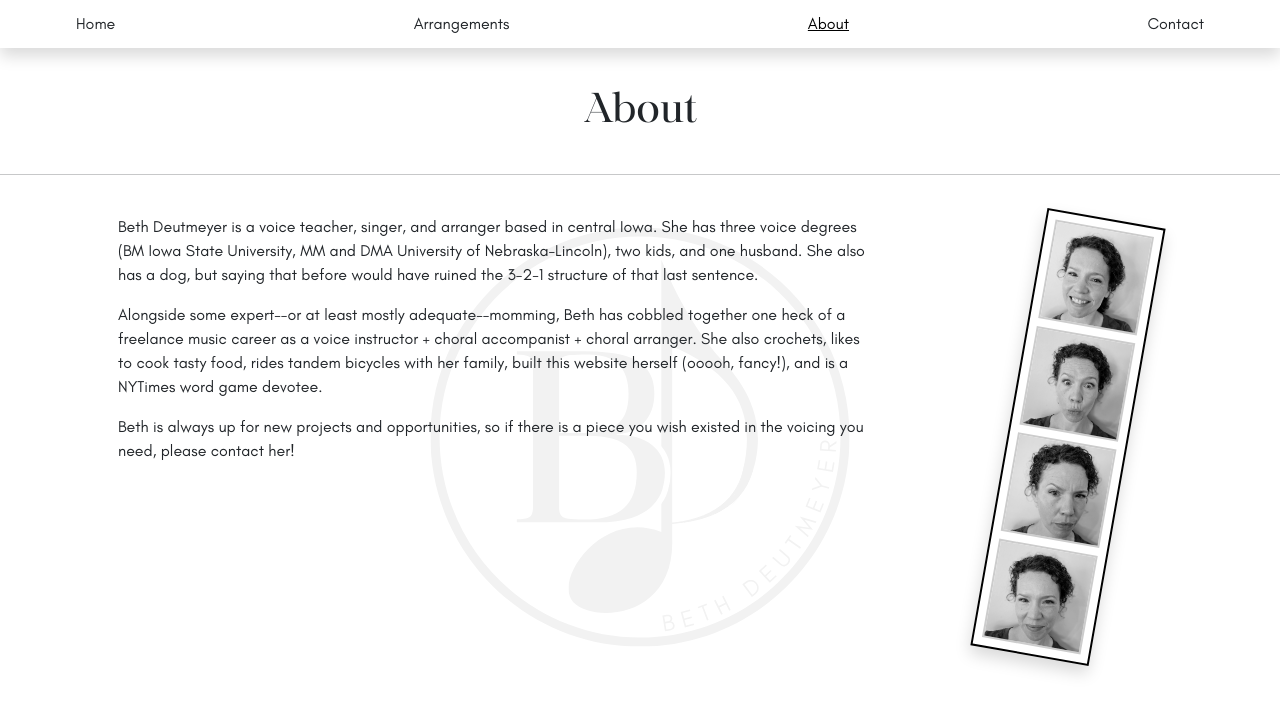
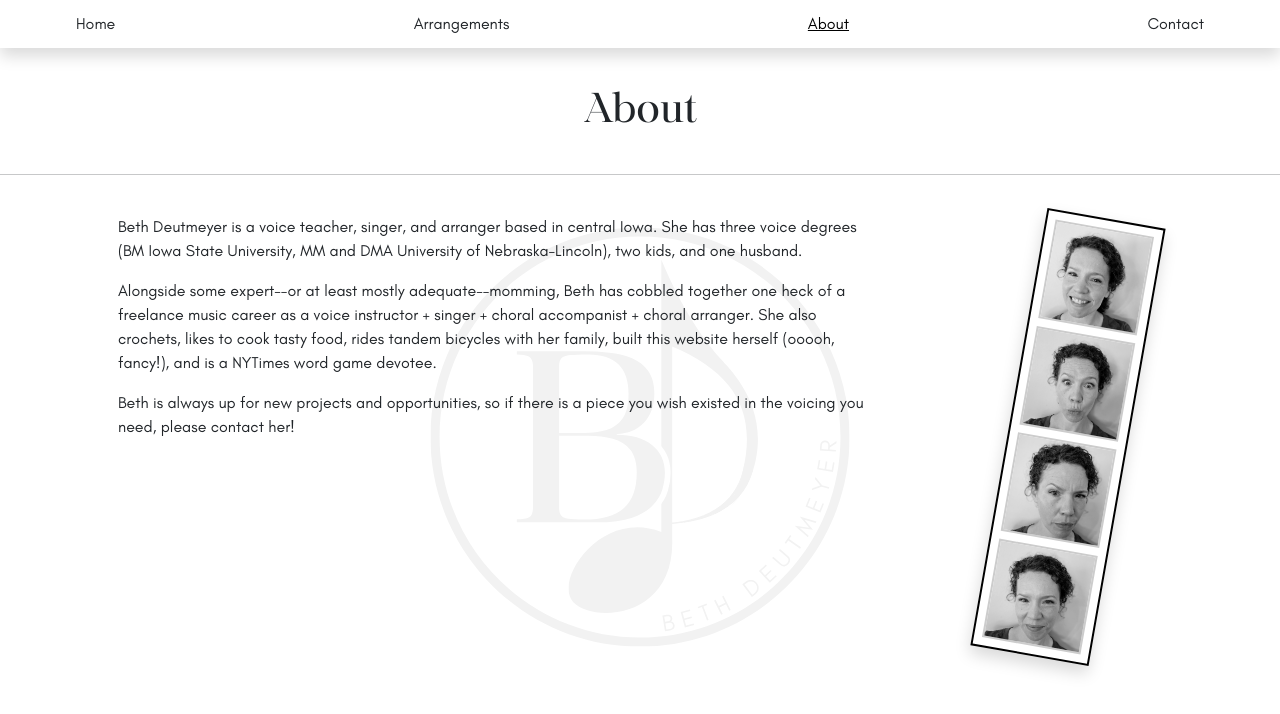
Before and after one commit to bdeutmeyer/arranging-site, a React (Vite) app: page /about in a window 1280 px wide. Shown: the top 714 px of the page. Built offline with nearby package versions, Linux system fonts and the light colour scheme.

Commit message:
made bio better

```diff
--- a/src/pages/About.jsx
+++ b/src/pages/About.jsx
@@ -19,8 +19,10 @@ export default function About() {
 
                     {/* Text Column */}
                     <Col md="9" className='px-5'>
-                        <p>Beth Deutmeyer is a voice teacher, singer, and arranger based in central Iowa. She has three voice degrees (BM Iowa State University, MM and DMA University of Nebraska-Lincoln), two kids, and one husband. She also has a dog, but saying that before would have ruined the 3-2-1 structure of that last sentence.</p>
-                        <p>Alongside some expert--or at least mostly adequate--momming, Beth has cobbled together one heck of a freelance music career as a voice instructor + choral accompanist + choral arranger. She also crochets, likes to cook tasty food, rides tandem bicycles with her family, built this website herself (ooooh, fancy!), and is a NYTimes word game devotee.</p>
+                        <p>Beth Deutmeyer is a voice teacher, singer, and arranger based in central Iowa. She has three voice degrees (BM Iowa State University, MM and DMA University of Nebraska-Lincoln), two kids, and one husband.</p>
+
+                        <p>Alongside some expert--or at least mostly adequate--momming, Beth has cobbled together one heck of a freelance music career as a voice instructor + singer + choral accompanist + choral arranger. She also crochets, likes to cook tasty food, rides tandem bicycles with her family, built this website herself (ooooh, fancy!), and is a NYTimes word game devotee.</p>
+
                         <p>Beth is always up for new projects and opportunities, so if there is a piece you wish existed in the voicing you need, please contact her!</p>
                     </Col>
 
```
